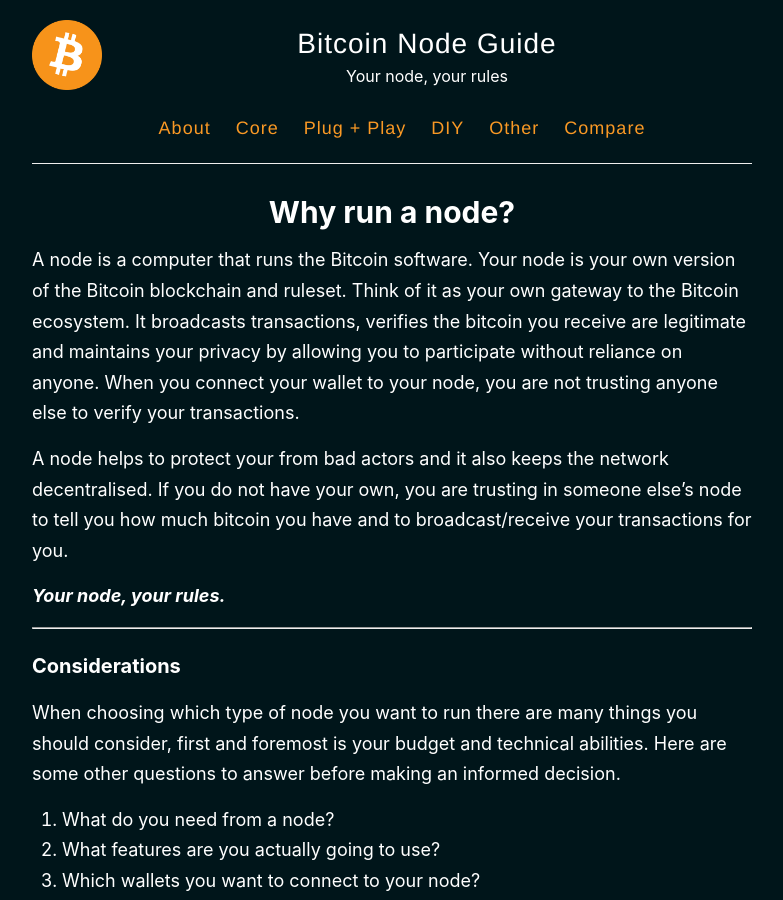
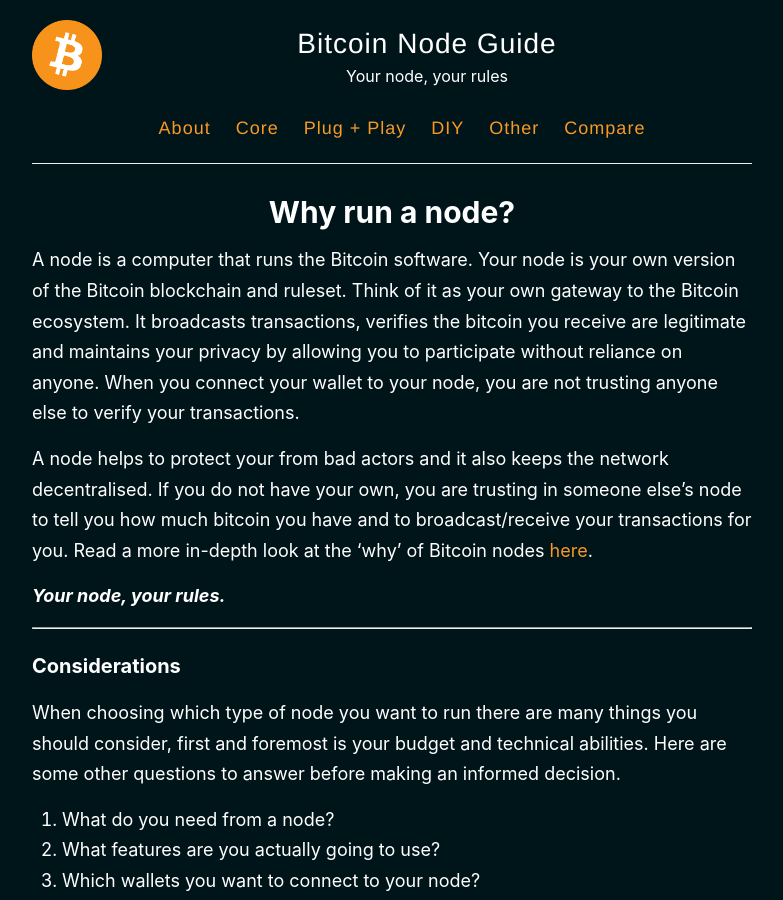
Before and after one commit to BitcoinQnA/node-guide, a Jekyll site: the page built from _pages/home.md, in a window 1280 px wide and 900 px high. Shown: the whole window, without its empty margins (248-1031 px from the left). Built offline with Jekyll 4.4.1, drawn with Linux system fonts in a browser that asks for light colours.

Commit message:
Update home.md

```diff
--- a/_pages/home.md
+++ b/_pages/home.md
@@ -6,7 +6,7 @@
 
 A node is a computer that runs the Bitcoin software. Your node is your own version of the Bitcoin blockchain and ruleset. Think of it as your own gateway to the Bitcoin ecosystem. It broadcasts transactions, verifies the bitcoin you receive are legitimate and maintains your privacy by allowing you to participate without reliance on anyone. When you connect your wallet to your node, you are not trusting anyone else to verify your transactions.
 
-A node helps to protect your from bad actors and it also keeps the network decentralised. If you do not have your own, you are trusting in someone else's node to tell you how much bitcoin you have and to broadcast/receive your transactions for you.
+A node helps to protect your from bad actors and it also keeps the network decentralised. If you do not have your own, you are trusting in someone else's node to tell you how much bitcoin you have and to broadcast/receive your transactions for you. Read a more in-depth look at the 'why' of Bitcoin nodes [here](https://armantheparman.com/why-should-you-run-your-own-bitcoin-node/).
 
 ***Your node, your rules.***
 
```
